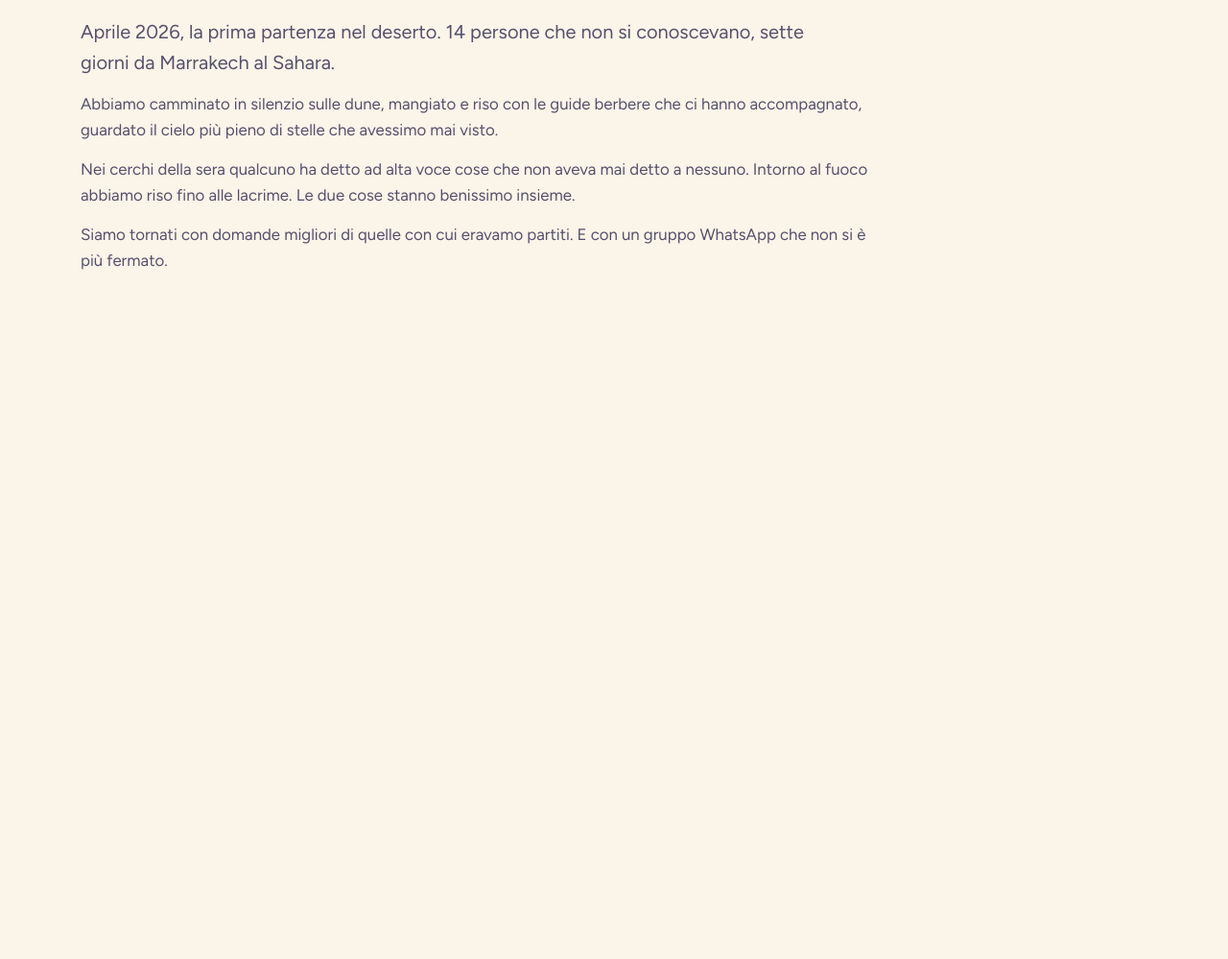
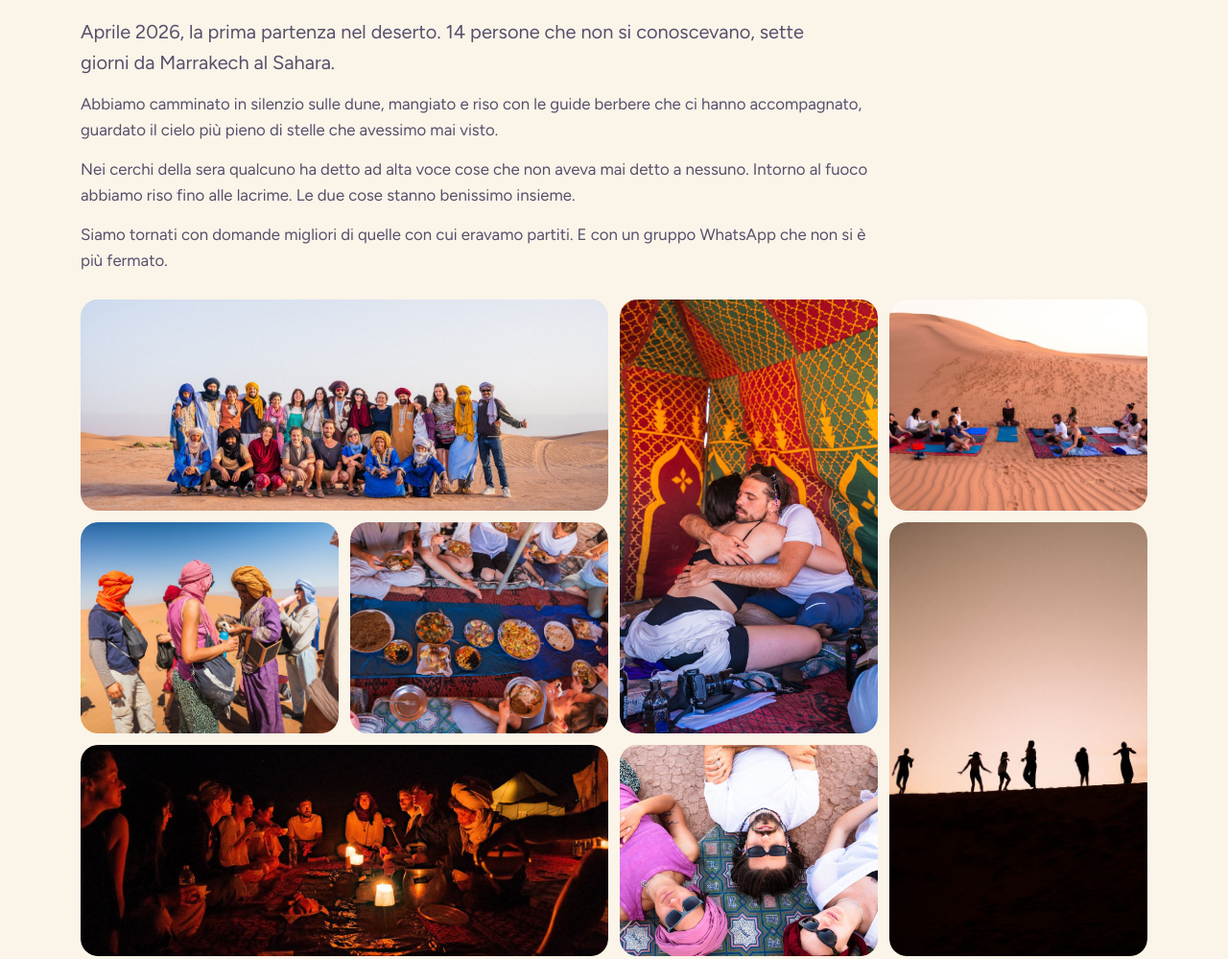
Before and after one commit to CancogniFabio/ritiri-itineranti-live, a plain HTML site: page index.html in a window 1280 px wide. Shown: the part 3736-4735 px from the top of the page at 96% size. Drawn offline with Linux system fonts and the light colour scheme.

Commit message:
Gallerie: tornano le foto animate di prima
Co-Authored-By: Claude Opus 5.5 <noreply@anthropic.com>
Claude-Session: https://claude.ai/code/session_014UAXudhk4sfXKUVP8Yv7it

```diff
--- a/data.js
+++ b/data.js
@@ -208,46 +208,14 @@ window.RIforms = (function () {
   document.addEventListener('change', function (e) { if (e.target.setCustomValidity) e.target.setCustomValidity(''); }, true);
 })();
 
-// Gallerie: la sezione resta ferma e ogni tratto di scorrimento aggiunge una foto
+// Gallerie: ogni foto appare quando entra nello schermo
 (function () {
-  if (window.matchMedia && matchMedia('(prefers-reduced-motion: reduce)').matches) return;
-  var hdr = document.querySelector('.site-header');
-  function H() { return hdr ? hdr.offsetHeight : 0; }
-  document.documentElement.style.setProperty('--hdr', H() + 'px');
-  var D = [[-1, 0], [0, 1], [1, 0], [0, -1]];
-  var stages = [];
-  document.querySelectorAll('.gallery').forEach(function (g) {
-    var figs = g.querySelectorAll('figure');
-    if (figs.length < 3) return;
-    var wrap = document.createElement('div'); wrap.className = 'pin-wrap';
-    g.parentNode.insertBefore(wrap, g); wrap.appendChild(g); g.classList.add('pin-stage');
-    var step = 55; // vh di scorrimento per ogni foto: più alto = più lento
-    wrap.style.height = 'calc(100vh + ' + (figs.length * step) + 'vh)';
-    figs.forEach(function (f, i) {
-      var mob = innerWidth < 700, cols = mob ? 2 : 4, rows = Math.ceil(figs.length / cols);
-      var w = mob ? 62 : 34, c = i % cols, r = Math.floor(i / cols) % Math.max(rows, 1);
-      var x = (c / Math.max(cols - 1, 1)) * (100 - w) + ((i * 37) % 7 - 3);
-      var y = (rows > 1 ? r / (rows - 1) : .3) * (mob ? 70 : 50) + ((i * 53) % 9 - 4) + 4;
-      var d = D[i % 4], rot = ((i * 47) % 13) - 6;
-      f.style.setProperty('--x', Math.max(0, Math.min(100 - w, x)) + '%');
-      f.style.setProperty('--y', Math.max(0, y) + '%');
-      f.style.setProperty('--w', w + '%');
-      f.style.setProperty('--r', rot + 'deg');
-      f.style.setProperty('--r0', (rot + d[0] * 8) + 'deg');
-      f.style.setProperty('--dx', (d[0] * 60) + 'vw');
-      f.style.setProperty('--dy', (d[1] * 60) + 'vh');
-      f.style.zIndex = i + 1;
-    });
-    stages.push({ wrap: wrap, figs: figs });
-  });
-  if (!stages.length) return;
-  function tick() {
-    stages.forEach(function (s) {
-      var r = s.wrap.getBoundingClientRect(), total = r.height - innerHeight;
-      var p = Math.min(1, Math.max(0, (H() - r.top) / Math.max(total, 1)));
-      var n = Math.round(p * s.figs.length + 0.35);
-      s.figs.forEach(function (f, i) { f.classList.toggle('in', i < n); });
-    });
-  }
-  addEventListener('scroll', tick, { passive: true }); addEventListener('resize', tick); tick();
+  if (!('IntersectionObserver' in window)) return;
+  var figs = document.querySelectorAll('.gallery figure');
+  if (!figs.length) return;
+  document.documentElement.classList.add('reveal-on');
+  var io = new IntersectionObserver(function (es) {
+    es.forEach(function (e) { if (e.isIntersecting) { e.target.classList.add('in'); io.unobserve(e.target); } });
+  }, { threshold: 0.15, rootMargin: '0px 0px -8% 0px' });
+  figs.forEach(function (f, i) { f.style.transitionDelay = (i % 3) * 90 + 'ms'; io.observe(f); });
 })();
--- a/extra.css
+++ b/extra.css
@@ -800,9 +800,12 @@ section.band-saffron{background:#F6DDA9}
 .propose-band .join-done{color:var(--sand)}
 .propose-form textarea{padding:12px 14px;border-radius:12px;border:1px solid #4a466b;background:#2E2A4B;color:#fff;font:inherit;resize:vertical}
 .bf-submit{font-family:inherit;justify-content:center;text-align:center;font-size:1.1rem;font-weight:800;width:100%}
-/* Gallerie: la pagina si ferma e scorrendo arrivano le foto */
-.pin-wrap{position:relative}
-.pin-stage.gallery{position:sticky;display:block;height:calc(100vh - var(--hdr,72px));height:calc(100svh - var(--hdr,72px));top:var(--hdr,72px);overflow:hidden;margin:0}
-.pin-stage figure{position:absolute;margin:0;left:var(--x);top:var(--y);width:var(--w);aspect-ratio:4/3;padding:8px;background:#fff;border-radius:6px;box-shadow:0 14px 34px rgba(35,32,59,.22);opacity:0;transform:translate(var(--dx),var(--dy)) rotate(var(--r0));transition:opacity .9s ease,transform 1.1s cubic-bezier(.2,.7,.2,1);grid-column:auto!important;grid-row:auto!important}
-.pin-stage figure img{width:100%;height:100%;max-width:none;object-fit:cover;display:block;border-radius:3px}
-.pin-stage figure.in{opacity:1;transform:translate(0,0) rotate(var(--r))}
+/* Gallerie: le foto entrano scorrendo, da direzioni diverse */
+.reveal-on .gallery figure{opacity:0;transition:opacity .8s ease,transform .8s cubic-bezier(.2,.7,.2,1)}
+.reveal-on .gallery figure:nth-child(4n+1){transform:translate(-50px,30px) rotate(-2deg)}
+.reveal-on .gallery figure:nth-child(4n+2){transform:translateY(60px) scale(.94)}
+.reveal-on .gallery figure:nth-child(4n+3){transform:translate(50px,30px) rotate(2deg)}
+.reveal-on .gallery figure:nth-child(4n+4){transform:translateY(-40px) scale(.94)}
+.reveal-on .gallery figure.in{opacity:1;transform:none}
+@media (prefers-reduced-motion:reduce){.reveal-on .gallery figure{opacity:1!important;transform:none!important;transition:none}}
+.reveal-on .gallery{overflow:clip;overflow-clip-margin:12px}
```
Also changed, not shown: email/quiz.html (added, +1 -0 lines).
